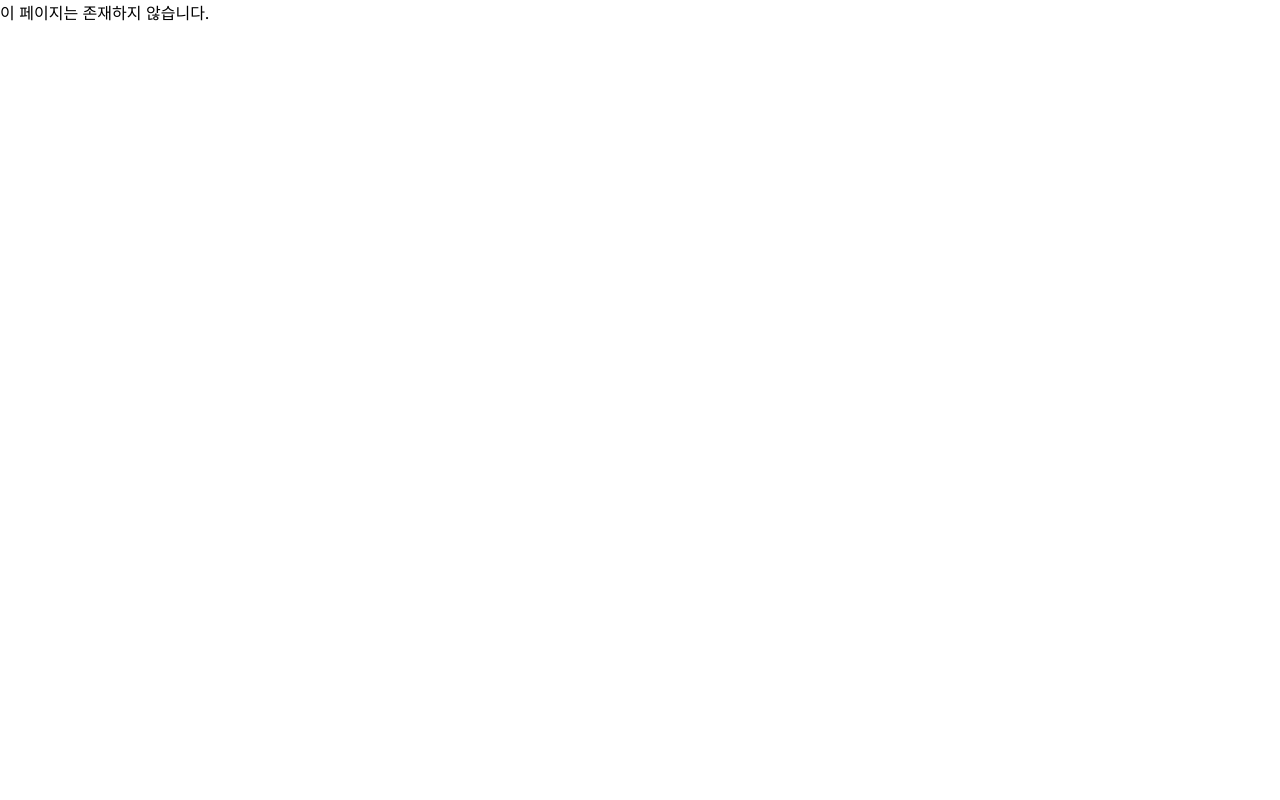
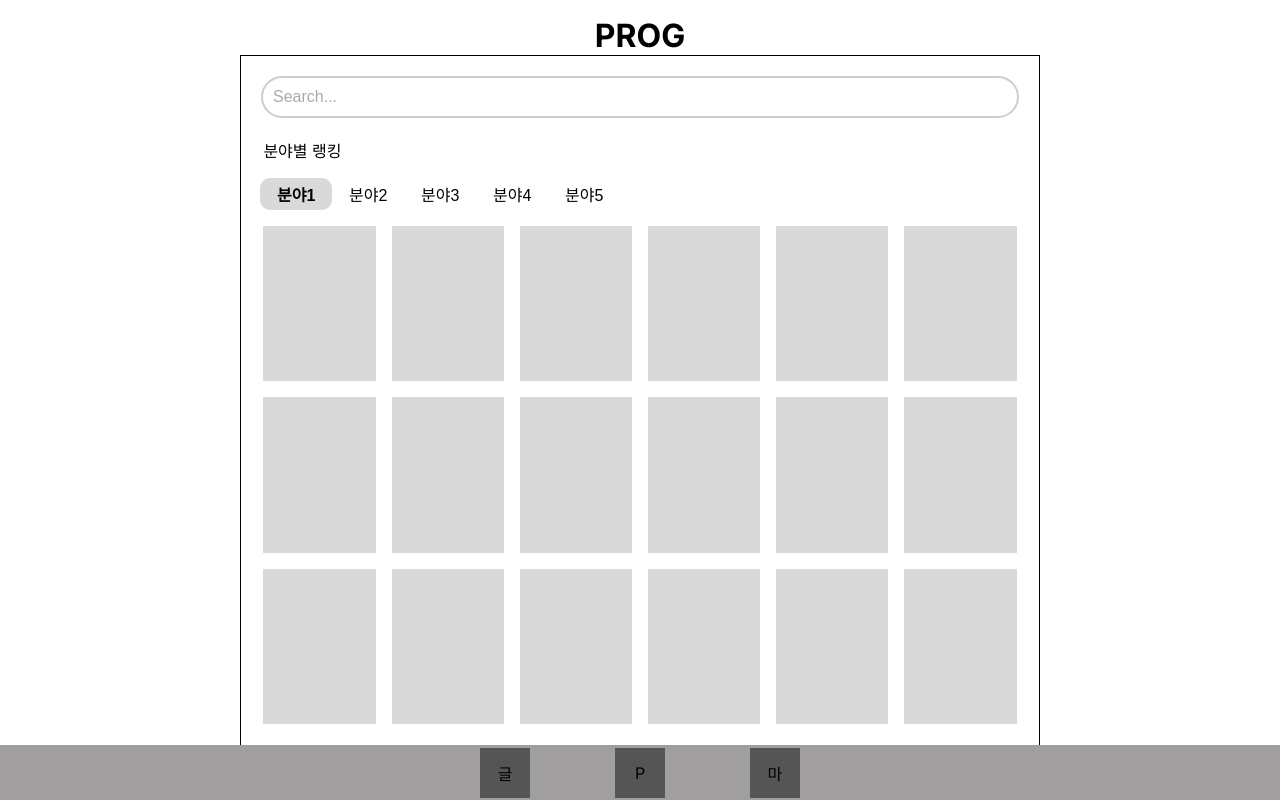
Before and after one commit to pr0-g/frontend, a Next.js app: page /ranking/field in a window 1280 px wide. Before the commit this address had no page. Built offline with nearby package versions, Linux system fonts and the light colour scheme.

Commit message:
feat: 분야별랭킹페이지 View 생성

```diff
--- /dev/null
+++ b/src/app/ranking/field/_components/FieldRankingSection.tsx
@@ -0,0 +1,26 @@
+import styles from "./fieldRankingSection.module.css";
+
+interface Writings {
+  title: string;
+  imageUrl: string;
+}
+
+interface FieldRankingProps {
+  fieldRankingList: Writings[];
+}
+
+export default function FieldRankingSection({
+  fieldRankingList,
+}: FieldRankingProps) {
+  return (
+    <div className={styles.fieldRankingContainer}>
+      <div className={styles.items}>
+        {fieldRankingList.map((writing, index) => (
+          <div className={styles.item} key={index}>
+            {writing.imageUrl}
+          </div>
+        ))}
+      </div>
+    </div>
+  );
+}
--- /dev/null
+++ b/src/app/ranking/field/_components/FieldTab.tsx
@@ -0,0 +1,29 @@
+import styles from "./fieldTab.module.css";
+
+interface FieldTabProps {
+  fields: string[];
+  selectedField: string;
+  onSelectField: (field: string) => void;
+}
+
+export default function FieldTab({
+  fields,
+  selectedField,
+  onSelectField,
+}: FieldTabProps) {
+  return (
+    <div className={styles.fieldTabWrap}>
+      {fields.map((field) => (
+        <button
+          key={field}
+          className={`${styles.fieldTab} ${
+            selectedField === field ? styles.selected : ""
+          }`}
+          onClick={() => onSelectField(field)}
+        >
+          {field}
+        </button>
+      ))}
+    </div>
+  );
+}
--- /dev/null
+++ b/src/app/ranking/field/_components/fieldRankingSection.module.css
@@ -0,0 +1,28 @@
+.fieldRankingContainer {
+  width: inherit;
+  padding: 1rem 0.4rem 0 0.4rem;
+}
+
+.items {
+  display: grid;
+  grid-template-columns: repeat(6, 1fr);
+  gap: clamp(0.5rem, 2vw, 1rem);
+  padding: 0 1rem 1rem 1rem;
+  overflow-y: auto;
+  max-height: 70vh;
+  scrollbar-width: none;
+  -ms-overflow-style: none;
+}
+
+/* 브라우저 호환성 주의 */
+.items::-webkit-scrollbar {
+  display: none;
+}
+
+.item {
+  aspect-ratio: 1.3 / 1.8;
+  background-color: #d9d9d9;
+  display: flex;
+  justify-content: center;
+  align-items: center;
+}
--- /dev/null
+++ b/src/app/ranking/field/_components/fieldTab.module.css
@@ -0,0 +1,29 @@
+.fieldTabWrap {
+  width: inherit;
+  display: flex;
+  padding: 1rem 1.2rem 0 1.2rem;
+  background: none;
+}
+
+.fieldTab {
+  display: flex;
+  justify-content: center;
+  align-items: center;
+  padding: 10px 15px;
+
+  width: 4.5rem;
+  height: 2rem;
+  background: none;
+
+  cursor: pointer;
+  border: none;
+  font-size: 1rem;
+  transition: all 0.3s ease;
+  color: black;
+}
+
+.fieldTab.selected {
+  font-weight: bold;
+  background-color: #d9d9d9;
+  border-radius: 10px;
+}
--- /dev/null
+++ b/src/app/ranking/field/field.module.css
@@ -0,0 +1,4 @@
+.title {
+  width: inherit;
+  padding-left: 1.4rem;
+}
--- /dev/null
+++ b/src/app/ranking/field/page.tsx
@@ -0,0 +1,104 @@
+"use client";
+
+import { useState } from "react";
+import FieldRankingSection from "./_components/FieldRankingSection";
+import FieldTab from "./_components/FieldTab";
+import styles from "./field.module.css";
+
+interface Writings {
+  title: string;
+  imageUrl: string;
+}
+
+const writingsData: Writings[] = [
+  {
+    title: "The Great Gatsby",
+    imageUrl: "",
+  },
+  {
+    title: "To Kill a Mockingbird",
+    imageUrl: "",
+  },
+  {
+    title: "1984",
+    imageUrl: "",
+  },
+  {
+    title: "Pride and Prejudice",
+    imageUrl: "",
+  },
+  {
+    title: "The Catcher in the Rye",
+    imageUrl: "",
+  },
+  {
+    title: "Moby Dick",
+    imageUrl: "",
+  },
+  {
+    title: "War and Peace",
+    imageUrl: "",
+  },
+  {
+    title: "The Hobbit",
+    imageUrl: "",
+  },
+  {
+    title: "Brave New World",
+    imageUrl: "",
+  },
+  {
+    title: "The Great Gatsby",
+    imageUrl: "",
+  },
+  {
+    title: "To Kill a Mockingbird",
+    imageUrl: "",
+  },
+  {
+    title: "1984",
+    imageUrl: "",
+  },
+  {
+    title: "Pride and Prejudice",
+    imageUrl: "",
+  },
+  {
+    title: "The Catcher in the Rye",
+    imageUrl: "",
+  },
+  {
+    title: "Moby Dick",
+    imageUrl: "",
+  },
+  {
+    title: "War and Peace",
+    imageUrl: "",
+  },
+  {
+    title: "The Hobbit",
+    imageUrl: "",
+  },
+  {
+    title: "Brave New World",
+    imageUrl: "",
+  },
+];
+
+const fields = ["분야1", "분야2", "분야3", "분야4", "분야5"];
+
+export default function Field() {
+  const [selectedField, setSelectedField] = useState(fields[0]);
+
+  return (
+    <>
+      <div className={styles.title}>분야별 랭킹</div>
+      <FieldTab
+        fields={fields}
+        selectedField={selectedField}
+        onSelectField={setSelectedField}
+      />
+      <FieldRankingSection fieldRankingList={writingsData} />
+    </>
+  );
+}
```
